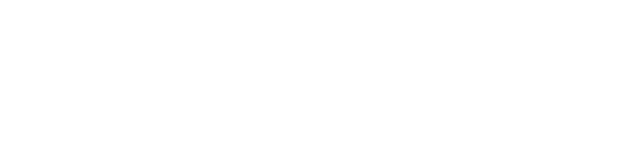
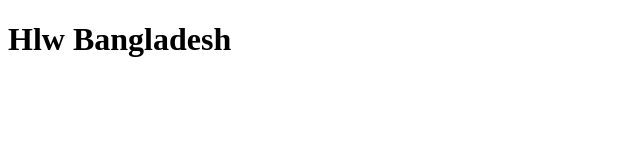
Before and after one commit to Tarikul-Islam-Saykat/my-second-repo, a plain HTML site: page index.html in a window 1280 px wide. Shown: the whole page, without its empty margins (0-640 px from the left). Drawn offline with Linux system fonts and the light colour scheme.

Commit message:
added header

```diff
--- a/index.html
+++ b/index.html
@@ -7,6 +7,7 @@
     <title>My second git repo</title>
 </head>
 <body>
+    <h1>Hlw Bangladesh</h1>
 
 </body>
 </html>
```
